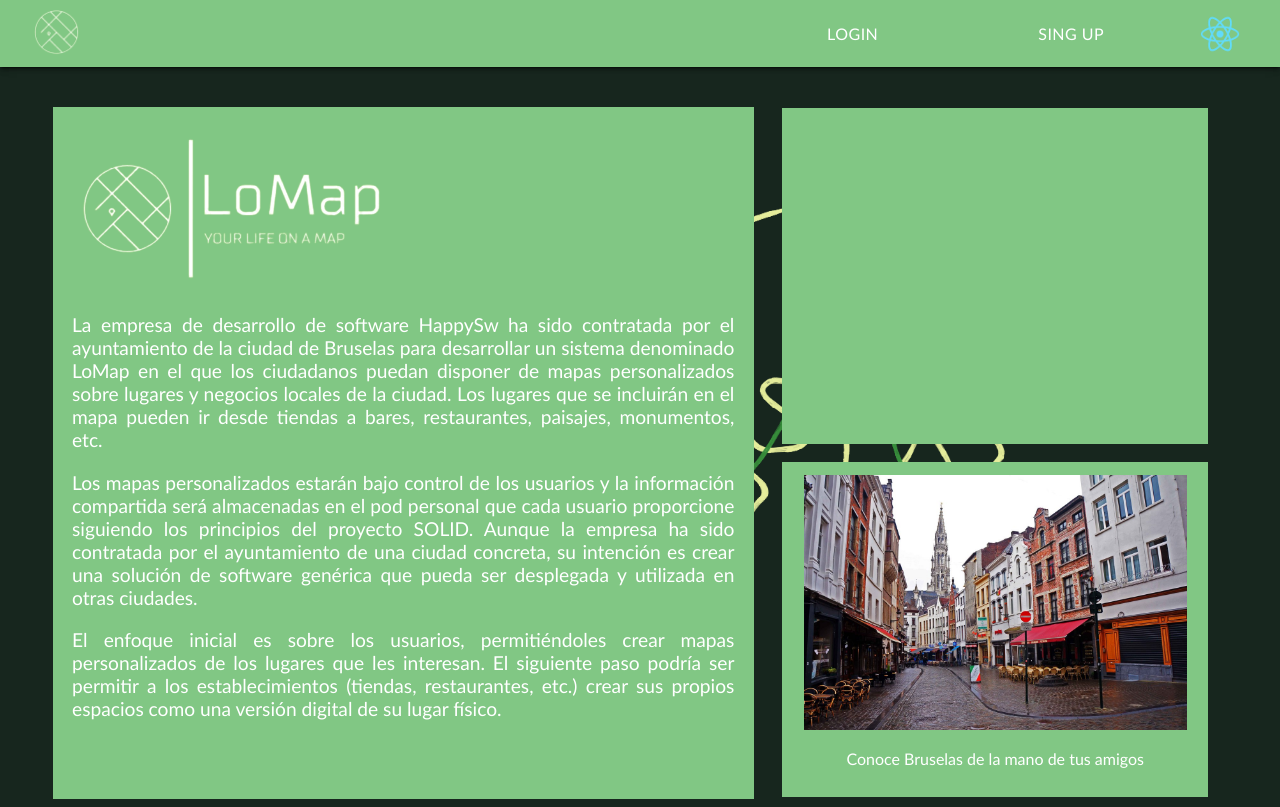
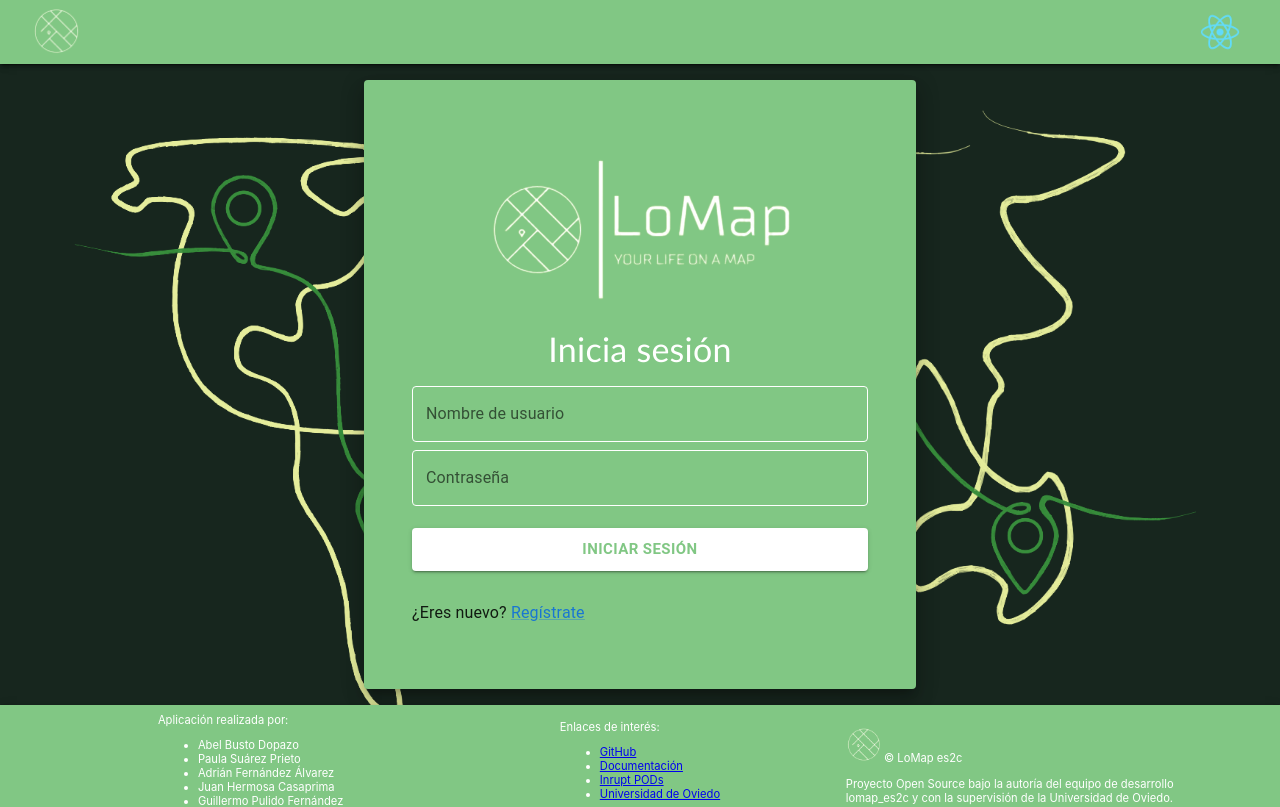
Before and after one commit to Arquisoft/lomap_es2c, a React (Create React App) app in the folder webapp/: page / in a window 1280 px wide. Shown: the top 807 px of the page. Built offline with nearby package versions, Linux system fonts and the light colour scheme.

Commit message:
Minimal changes

```diff
--- a/webapp/src/components/Container.tsx
+++ b/webapp/src/components/Container.tsx
@@ -28,6 +28,9 @@ const MyContainer = styled(Container)({
     display: 'flex',
     flexDirection: 'column',
     backgroundColor: '#17261E',
+    minHeight: '100vh',
+    alignContent: 'center',
+    justifyContent: 'space-between',
 })
 
 const MyPaper = styled(Paper)({
@@ -45,7 +48,7 @@ export default function container() {
         //#region COMPONENTE
         <MyContainer disableGutters maxWidth={false}>
             <MyPaper elevation={1}><Header /></MyPaper>
-            <HomePage />
+            <Login />
             <MyPaper2 elevation={1}><Footer /></MyPaper2>
         </MyContainer>
         //#endregion
--- a/webapp/src/components/Header.tsx
+++ b/webapp/src/components/Header.tsx
@@ -14,7 +14,7 @@ import "../App.css";
 import { styled } from '@mui/material/styles';
 import uuid from 'react-uuid';
 import { useState } from 'react';
-import { Factory, User } from '../domain/facade';
+import { FactoryLoMap, User } from '../domain/facade';
 import { LogedMenu } from './LogedMenu';
 import { NoLogedMenu } from './NoLogedMenu';
 
@@ -82,16 +82,6 @@ export function Header() {
                         <img id="imgLogo" src="../nobgLogo.png"></img>
                     </ButtonHOME>
                     <BoxNAV>
-                        <ButtonGENERIC
-                            key={uuid()}
-                        >
-                            LOGIN
-                        </ButtonGENERIC>
-                        <ButtonGENERIC
-                            key={uuid()}
-                        >
-                            SING UP
-                        </ButtonGENERIC>
                     </BoxNAV>
                     <NoLogedMenu />
                 </Toolbar>
--- a/webapp/src/components/HomeContainer.tsx
+++ b/webapp/src/components/HomeContainer.tsx
@@ -78,13 +78,18 @@ const ImgBox = styled(Box)({
     textAlign: 'center',
     paddingTop: '0.85em',
 })
+
+const MainBox = styled(Box)({
+    display: 'flex',
+    justifyContent: 'center',
+})
 //#endregion
 
 export function HomePage() {
     return (
 
         //#region COMPONENTE
-        <Box sx={{ display: 'flex', justifyContent: 'center' }}>
+        <MainBox>
             <HomeContainer>
                 <TextBox>
                     <img src="../logoCompleto.png"></img>
@@ -102,7 +107,7 @@ export function HomePage() {
                     <p>Conoce Bruselas de la mano de tus amigos</p>
                 </ImgBox>
             </HomeContainer >
-        </Box>
+        </MainBox>
         //#endregion
 
     )
--- a/webapp/src/domain/facade.ts
+++ b/webapp/src/domain/facade.ts
@@ -1,5 +1,5 @@
 
-export { Place, UserSesionManager, Factory };
+export { Place, UserSesionManager, FactoryLoMap };
 export type { User };
 
 //TODOS LOS BOOLEAN QUE DEVUELVEN LOS MÉTODOS SON ÚNICAMENTE PARA NOTIFICAR EL RESULTADO DE LA OPERACION
@@ -46,11 +46,14 @@ interface User {
     img: String
 }
 
-class Factory {
-    static getSesionManager: () => UserSesionManager;
+class FactoryLoMap {
     static getMapManager: () => MapManager;
     static getUserManager: () => UserManager;
     static getFriendManager: () => FriendManager;
+
+    static getSesionManager(): UserSesionManager {
+        return new UserSesionManager();
+    }
 }
 //#endregion
 
--- a/webapp/src/views/login.tsx
+++ b/webapp/src/views/login.tsx
@@ -7,7 +7,7 @@ import Link from '@mui/material/Link';
 import Typography from '@mui/material/Typography';
 import Button from '@mui/material/Button';
 import Box from '@mui/material/Box';
-import { User, Factory } from '../domain/facade';
+import { User, FactoryLoMap } from '../domain/facade';
 
 //#region DEFINICION DE COMPONENTES STYLED
 
@@ -72,7 +72,8 @@ export default function Login() {
     console.log(errors);
 
     const tryLogin = (user: User) => {
-        Factory.getSesionManager().iniciarSesion(user);
+        FactoryLoMap.getSesionManager().iniciarSesion(user);
+
         //Cambiar del NoLoggedMenu a LoggedMenu
     }
 
--- a/webapp/src/views/signup.tsx
+++ b/webapp/src/views/signup.tsx
@@ -7,7 +7,7 @@ import Link from '@mui/material/Link';
 import Typography from '@mui/material/Typography';
 import Button from '@mui/material/Button';
 import Box from '@mui/material/Box';
-import { User, Factory } from '../domain/facade';
+import { User, FactoryLoMap } from '../domain/facade';
 
 
 //#region DEFINICION DE COMPONENTES STYLED
@@ -74,7 +74,7 @@ export default function Signup() {
     console.log(errors);
 
     const trySignUp = (user: User) => {
-        Factory.getSesionManager().registrarse(user);
+        FactoryLoMap.getSesionManager().registrarse(user);
         //Cambiar del NoLoggedMenu a LoggedMenu
     }
 
```
Also changed, not shown: webapp/src/App.tsx (+5 -5 lines), webapp/src/components/LogedMenu.tsx (+6 -7 lines), webapp/tsconfig.json (indentation only).
